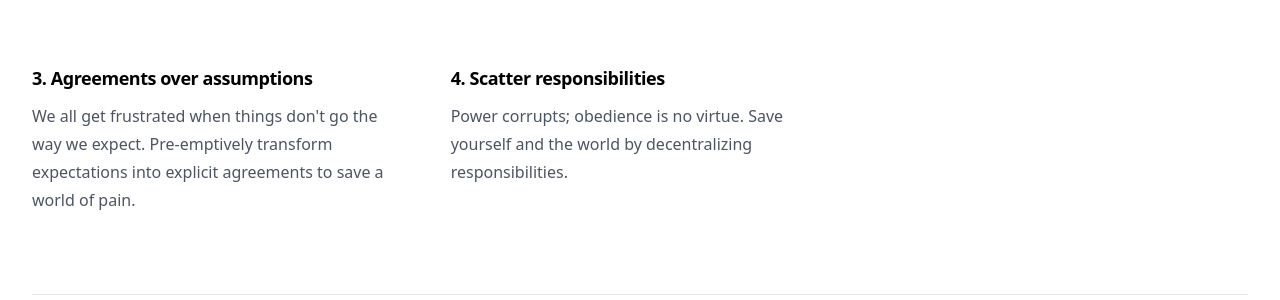
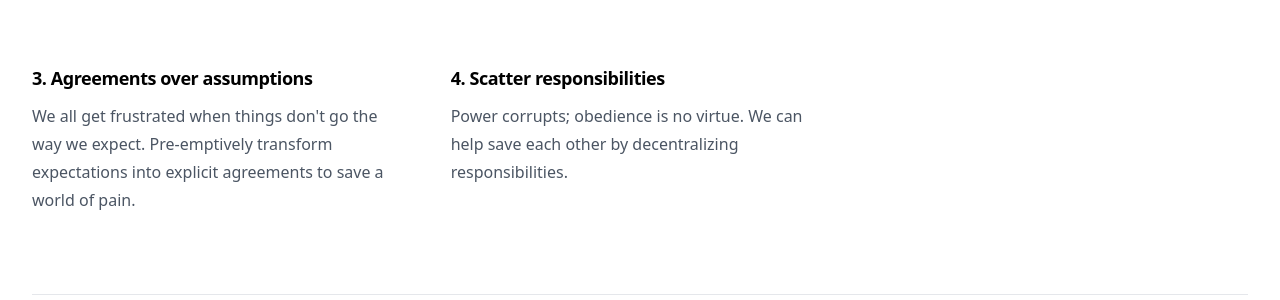
Before and after one commit to dallasread/www.dallasread.com, a Jekyll site: the page built from index.html, in a window 1280 px wide and 900 px high, scrolled down 523 px. Shown: the part 155-455 px from the top of the window. Built offline with Jekyll 4.4.1, drawn with Linux system fonts in a browser that asks for light colours.

Commit message:
Copy fix

```diff
--- a/index.html
+++ b/index.html
@@ -116,7 +116,7 @@ description: Let's talk product development, technical decisions, and shipping
       </dt>
       <dd class="mt-2 leading-7 text-gray-600">
         Power corrupts; obedience is no virtue.
-        Save yourself and the world by decentralizing responsibilities.
+        We can help save each other by decentralizing responsibilities.
       </dd>
     </div>
   </dl>
```
